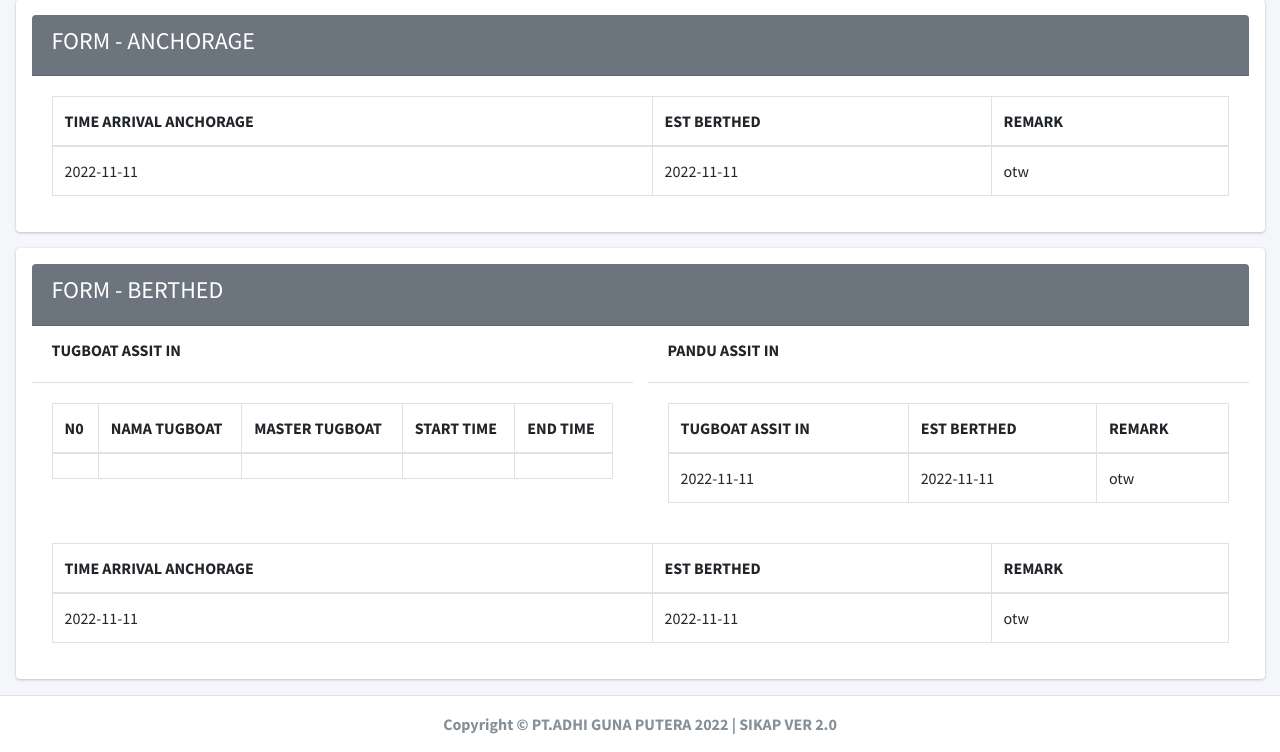
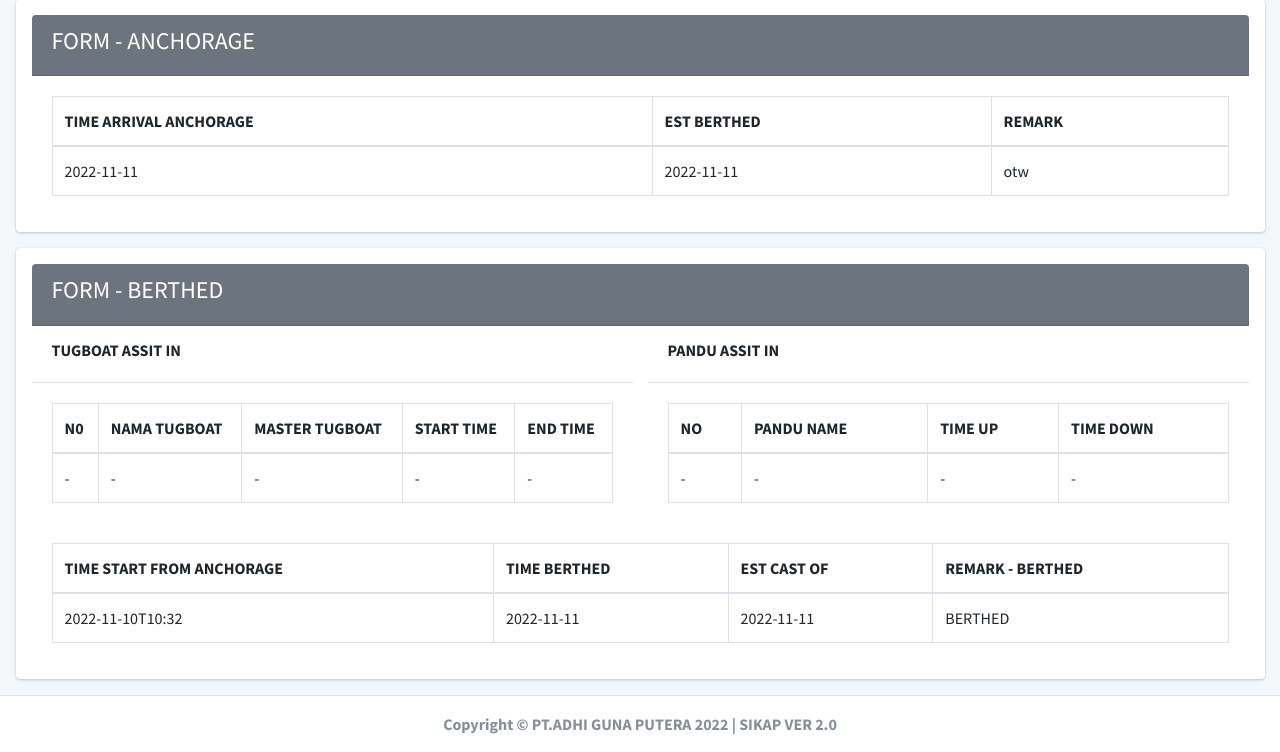
Before and after one commit to TEDA-Programmer/new_sikap, a Flask app: page /long-towing in a window 1280 px wide. Shown: the part 804-1556 px from the top of the page. Run offline with Flask 2, Linux system fonts and the light colour scheme; lists and menus that the app fills with data are empty; some libraries are stand-ins or nearby versions.

Commit message:
Tambah line up

```diff
--- a/_app/templates/long_towing.html
+++ b/_app/templates/long_towing.html
@@ -134,11 +134,11 @@
                                 </thead>
                                 <tbody>
                                 <tr>
-                                    <td></td>
-                                    <td></td>
-                                    <td></td>
-                                    <td></td>
-                                    <td></td>
+                                    <td>-</td>
+                                    <td>-</td>
+                                    <td>-</td>
+                                    <td>-</td>
+                                    <td>-</td>
                                 </tr>
                                 </tbody>
                             </table>
@@ -152,16 +152,18 @@
                             <table id="example2" class="table table-bordered table-hover">
                                 <thead>
                                 <tr>
-                                    <th>TUGBOAT ASSIT IN</th>
-                                    <th>EST BERTHED</th>
-                                    <th>REMARK</th>
+                                    <th>NO</th>
+                                    <th>PANDU NAME</th>
+                                    <th>TIME UP</th>
+                                    <th>TIME DOWN</th>
                                 </tr>
                                 </thead>
                                 <tbody>
                                 <tr>
-                                    <td>2022-11-11</td>
-                                    <td>2022-11-11</td>
-                                    <td>otw</td>
+                                    <td>-</td>
+                                    <td>-</td>
+                                    <td>-</td>
+                                    <td>-</td>
                                 </tr>
                                 </tbody>
                             </table>
@@ -172,16 +174,18 @@
                     <table id="example2" class="table table-bordered table-hover">
                         <thead>
                         <tr>
-                            <th>TIME ARRIVAL ANCHORAGE</th>
-                            <th>EST BERTHED</th>
-                            <th>REMARK</th>
+                            <th>TIME START FROM ANCHORAGE</th>
+                            <th>TIME BERTHED</th>
+                            <th>EST CAST OF</th>
+                            <th>REMARK - BERTHED</th>
                         </tr>
                         </thead>
                         <tbody>
                         <tr>
+                            <td>2022-11-10T10:32</td>
                             <td>2022-11-11</td>
                             <td>2022-11-11</td>
-                            <td>otw</td>
+                            <td>BERTHED</td>
                         </tr>
                         </tbody>
                     </table>
```
